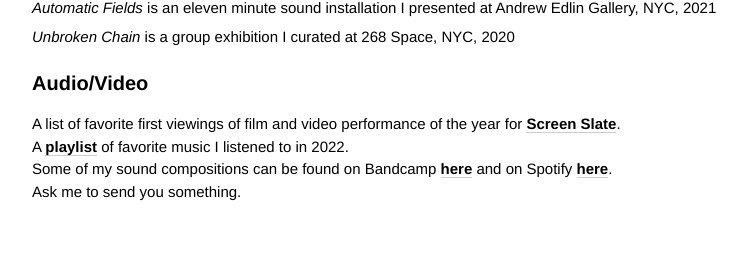
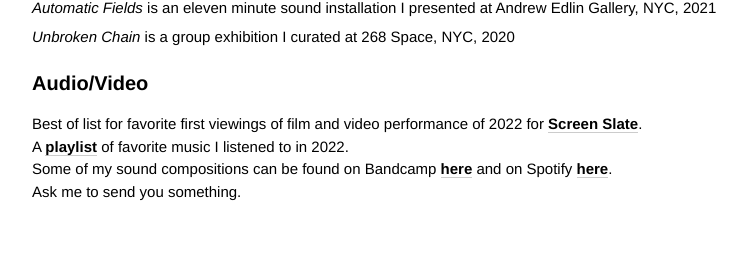
Before and after one commit to minicreative/maxlevin.me, a Jekyll site: the page built from index.md, in a window 1280 px wide. Shown: the part 793-1058 px from the top of the page, without its empty margins (18-765 px from the left). Built offline with Jekyll 4.4.1, drawn with Linux system fonts in a browser that asks for light colours.

Commit message:
Updated Index

```diff
--- a/index.md
+++ b/index.md
@@ -54,8 +54,8 @@ sections:
       2020"
     image: "/uploads/IMG_2300.jpg"
 - title: Audio/Video
-  description: "A list of favorite first viewings of film and video performance of
-    the year for **[Screen Slate](https://www.screenslate.com/articles/best-movies-2022-first-viewings-discoveries-and-individual-ballots#levin)**.\n<br>A
+  description: "Best of list for favorite first viewings of film and video performance
+    of 2022 for **[Screen Slate](https://www.screenslate.com/articles/best-movies-2022-first-viewings-discoveries-and-individual-ballots#levin)**.\n<br>A
     **[playlist](https://open.spotify.com/playlist/5EZnx3u27kBMVS3pJ94UT3?si=46e9fe0e70b3411a)**
     of favorite music I listened to in 2022.\n<br>Some of my sound compositions can
     be found on Bandcamp **[here](https://maxlevin.bandcamp.com)** and on Spotify
```
